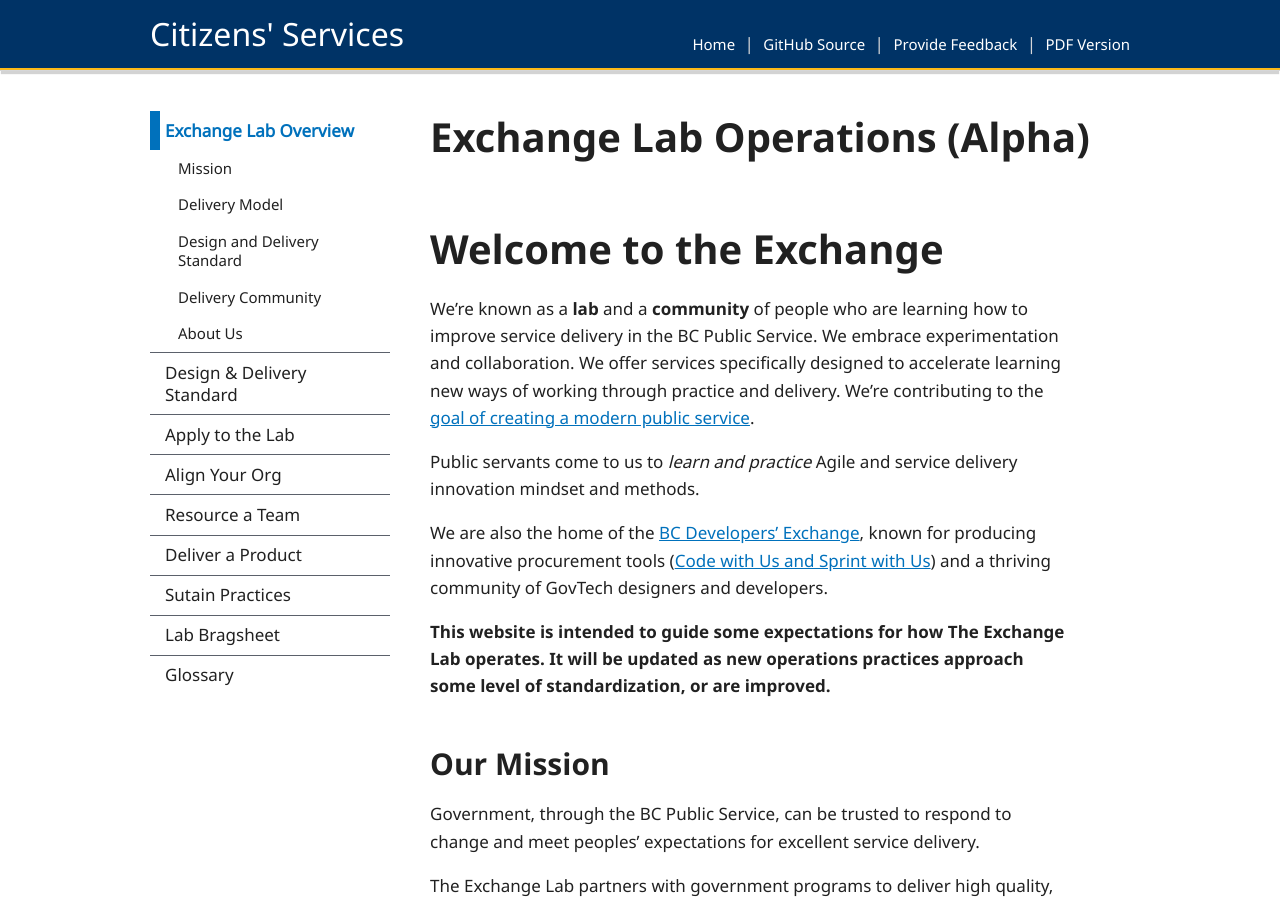
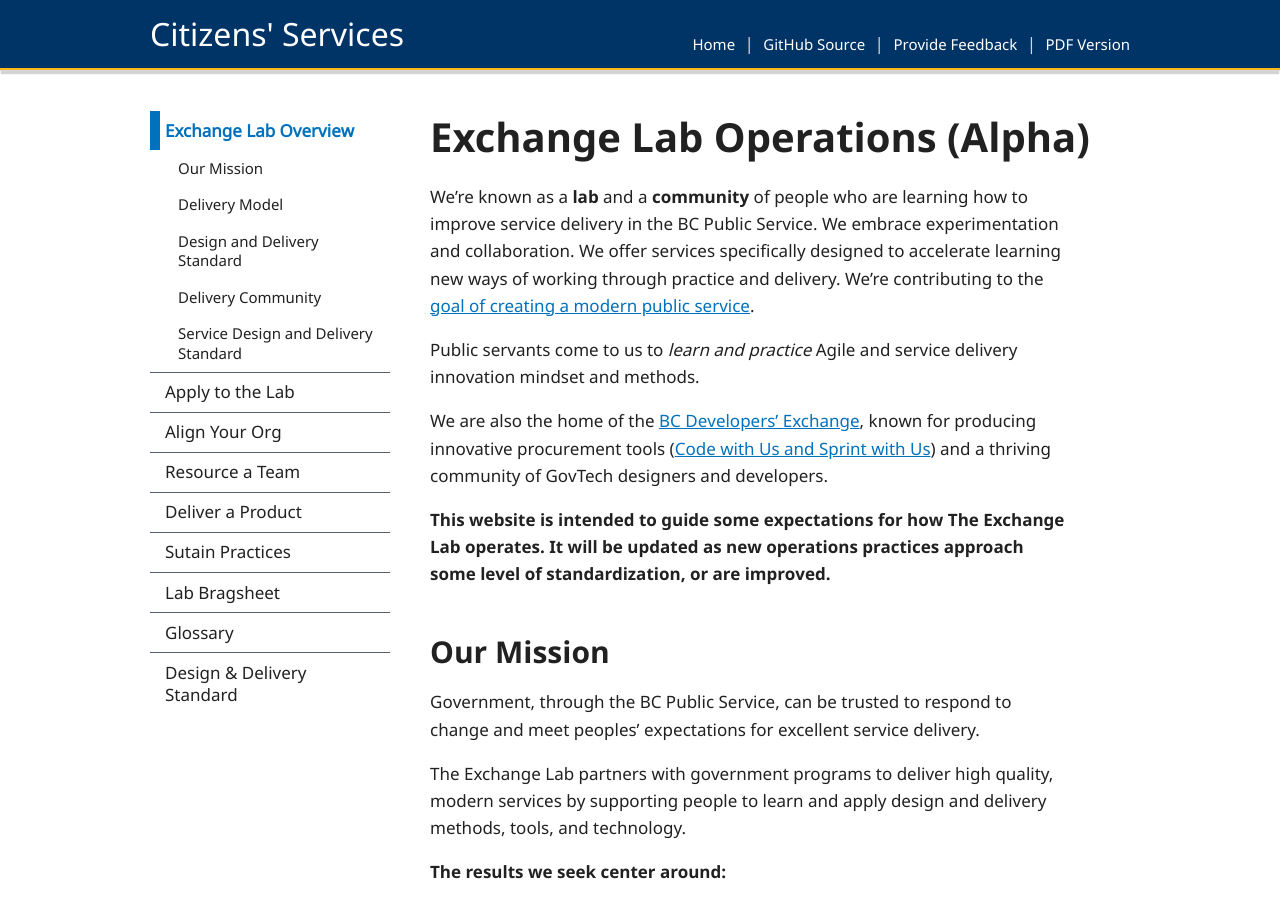
Before and after one commit to HeatherRemacle/exchangelabops, a Jekyll site: the page built from pages/index.md, in a window 1280 px wide and 900 px high. Built offline with Jekyll 4.4.1, drawn with Linux system fonts in a browser that asks for light colours.

```diff
--- a/pages/index.md
+++ b/pages/index.md
@@ -6,19 +6,17 @@ permalink: /
 layout: post
 sidenav: docs
 subnav:
-  - text: Mission
-    href: '#mission'
+  - text: Our Mission
+    href: '#our-mission'
   - text: Delivery Model
     href: '#delivery-model'
   - text: Design and Delivery Standard
     href: '#design-and-delivery-standard'
   - text: Delivery Community
     href: '#delivery-community'
-  - text: About Us
-    href: '#about-us'
+  - text: Service Design and Delivery Standard
+    href: '#Service-design-and-delivery-standard'
 ---
-# Welcome to the Exchange
-
 We're known as a **lab** and a **community** of people who are learning how to improve service delivery in the BC Public Service. We embrace experimentation and collaboration. We offer services specifically designed to accelerate learning new ways of working through practice and delivery. We're contributing to the [goal of creating a modern public service](http://whereideaswork.gov.bc.ca/modern/).
 
 Public servants come to us to *learn and practice* Agile and service delivery innovation mindset and methods.
```
Also changed, not shown: _data/navigation.yml (+14 -14 lines), phases/apply.md (+3 -5 lines), phases/resource.md (+6 -41 lines).
